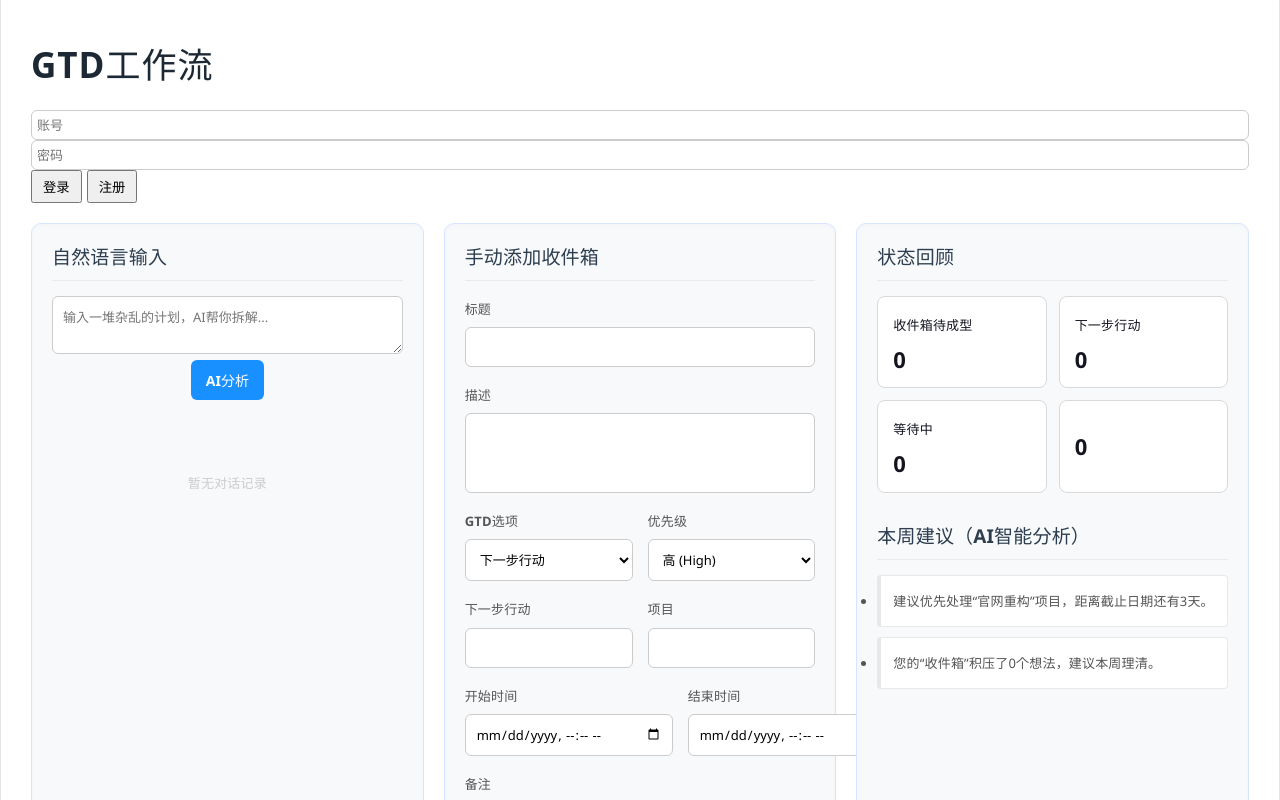
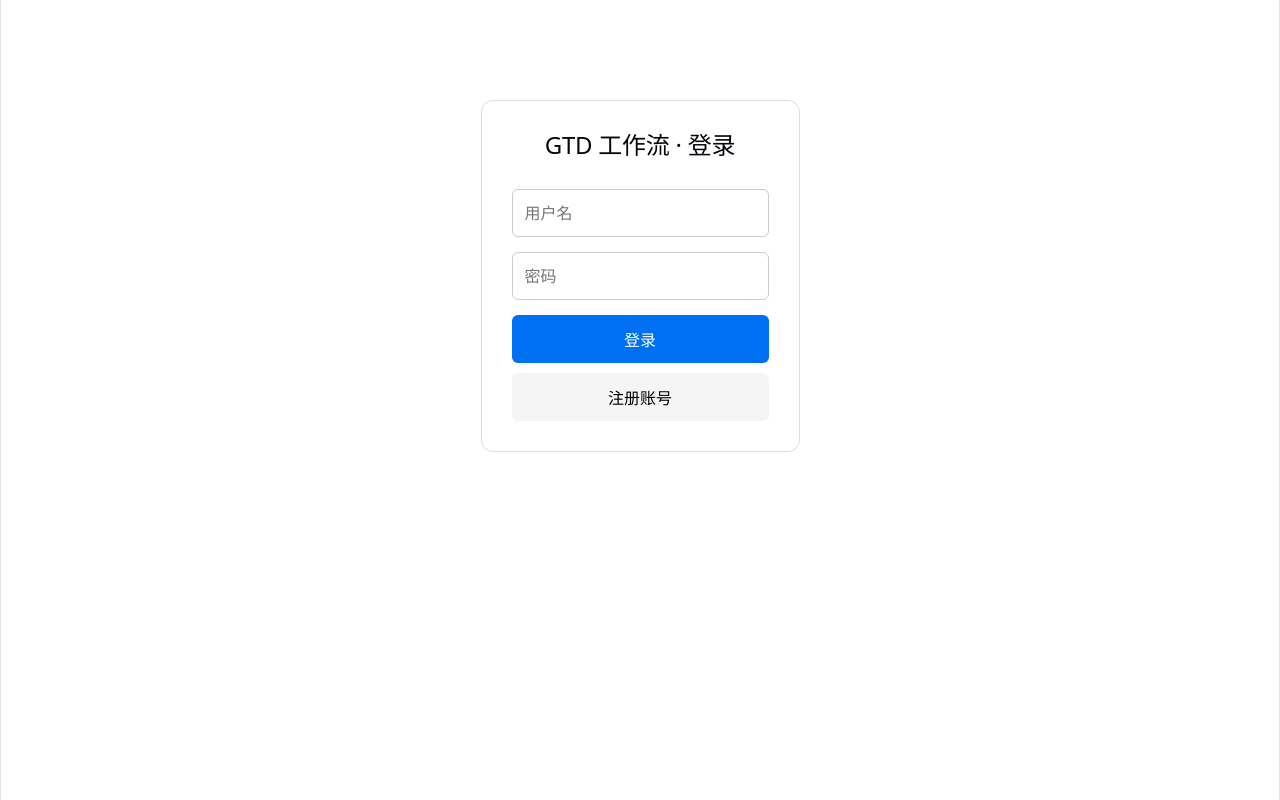
Before and after one commit to CNN-m/my-GTD-web3, a React (Vite) app: page / in a window 1280 px wide. Shown: the top 800 px of the page. Built offline with nearby package versions, Linux system fonts and the light colour scheme.

Commit message:
对接Cloudflare,修改登录页面

```diff
--- a/src/App.jsx
+++ b/src/App.jsx
@@ -4,12 +4,13 @@ import GtdPanel from './GtdPanel';
 import SchedulePanel from './SchedulePanel';
 
 export default function App() {
-  // ============== 核心修改：这里换成你的Worker地址 ==============
   const API_BASE_URL = "https://gtd-date-api.2180295860.workers.dev";
-  // ============================================================
 
-  // 登录状态（必须有，才能区分用户）
-  const [userId, setUserId] = useState(null);
+  // =============== 登录状态（会自动记住） ===============
+  const [userId, setUserId] = useState(() => {
+    return localStorage.getItem("userId") || null;
+  });
+
   const [username, setUsername] = useState("");
   const [password, setPassword] = useState("");
 
@@ -17,7 +18,22 @@ export default function App() {
   const [globalProjects, setGlobalProjects] = useState([]);
   const [isDataLoaded, setIsDataLoaded] = useState(false);
 
-  // ==================== 登录功能 ====================
+  // =============== 登录后自动保存到本地，永久记住 ===============
+  useEffect(() => {
+    if (userId) {
+      localStorage.setItem("userId", userId);
+    }
+  }, [userId]);
+
+  // =============== 退出登录 ===============
+  const handleLogout = () => {
+    setUserId(null);
+    localStorage.removeItem("userId");
+    setGlobalTasks([]);
+    alert("已退出登录");
+  };
+
+  // =============== 登录 ===============
   const handleLogin = async () => {
     try {
       const res = await fetch(`${API_BASE_URL}/login`, {
@@ -37,7 +53,7 @@ export default function App() {
     }
   };
 
-  // 注册功能
+  // =============== 注册 ===============
   const handleRegister = async () => {
     try {
       const res = await fetch(`${API_BASE_URL}/register`, {
@@ -52,9 +68,10 @@ export default function App() {
     }
   };
 
-  // ==================== 从云端获取任务 ====================
+  // =============== 加载用户的云端任务 ===============
   useEffect(() => {
-    if (!userId) return; // 未登录不加载
+    if (!userId) return;
+
     const fetchTasks = async () => {
       try {
         const res = await fetch(`${API_BASE_URL}/get-tasks`, {
@@ -64,17 +81,25 @@ export default function App() {
         });
         const data = await res.json();
         if (data.ok) {
-          setGlobalTasks(data.tasks);
+          const tasks = (data.tasks || []).map(t => {
+            try {
+              return JSON.parse(t.content);
+            } catch {
+              return t.content;
+            }
+          });
+          setGlobalTasks(tasks);
           setIsDataLoaded(true);
         }
       } catch (error) {
-        console.error("获取数据失败:", error);
+        console.error("获取数据失败", error);
       }
     };
+
     fetchTasks();
   }, [userId]);
 
-  // ==================== 保存任务到云端 ====================
+  // =============== 保存任务到云端 ===============
   const saveTaskToCloud = async (task) => {
     if (!userId) return;
     try {
@@ -91,18 +116,17 @@ export default function App() {
     }
   };
 
-  // 新增任务时自动保存到云端
   const handleAddGlobalTask = (newTask) => {
     const task = { ...newTask, id: Date.now() };
-    setGlobalTasks([task, ...globalTasks]);
-    saveTaskToCloud(task); // 自动同步云端
+    setGlobalTasks(prev => [task, ...prev]);
+    saveTaskToCloud(task);
   };
 
   const handleAddGlobalProject = (newProject) => {
-    setGlobalProjects([{ ...newProject, id: Date.now() }, ...globalProjects]);
+    setGlobalProjects(prev => [{ ...newProject, id: Date.now() }, ...prev]);
   };
 
-  // ==================== AI 功能（保留不变） ====================
+  // ==================== AI 部分不变 ====================
   const [chatHistory, setChatHistory] = useState([]);
   const [isAiModalOpen, setIsAiModalOpen] = useState(false);
   const [aiParsedTasks, setAiParsedTasks] = useState([]);
@@ -141,7 +165,6 @@ export default function App() {
     setAiParsedTasks([]);
   };
 
-  // ==================== 手动表单 ====================
   const handleManualSubmit = (event) => {
     event.preventDefault();
     const title = event.target.taskTitle.value;
@@ -182,7 +205,6 @@ export default function App() {
     event.target.reset();
   };
 
-  // ==================== 状态回顾 ====================
   const [reviewModal, setReviewModal] = useState({ isOpen: false, title: '', statusKey: '' });
   const counts = {
     inbox: globalTasks.filter(t => t.status === 'inbox' && !t.completed).length,
@@ -193,33 +215,62 @@ export default function App() {
   const openReview = (title, statusKey) => setReviewModal({ isOpen: true, title, statusKey });
   const closeReview = () => setReviewModal({ isOpen: false, title: '', statusKey: '' });
 
+  // =============== 未登录 → 只显示登录页面 ===============
+  if (!userId) {
     return (
-    <div className="app-root">
-      <header className="page-header">
-        <h1>GTD工作流</h1>
-        {/* 登录栏（新增） */}
-        <div style={{ marginTop: '10px' }}>
-          {!userId ? (
-            <>
+      <div style={{
+        maxWidth: '400px',
+        margin: '100px auto',
+        padding: '30px',
+        border: '1px solid #ddd',
+        borderRadius: '12px',
+        background: '#fff'
+      }}>
+        <h2 style={{ textAlign: 'center', marginBottom: '30px' }}>GTD 工作流 · 登录</h2>
+
+        <div style={{ marginBottom: '15px' }}>
           <input
-                placeholder="账号"
+            placeholder="用户名"
             value={username}
             onChange={(e) => setUsername(e.target.value)}
-                style={{ padding: '5px', marginRight: '5px' }}
+            style={{ width: '100%', padding: '12px', fontSize: '16px' }}
           />
+        </div>
+
+        <div style={{ marginBottom: '15px' }}>
           <input
             type="password"
             placeholder="密码"
             value={password}
             onChange={(e) => setPassword(e.target.value)}
-                style={{ padding: '5px', marginRight: '5px' }}
+            style={{ width: '100%', padding: '12px', fontSize: '16px' }}
           />
-              <button onClick={handleLogin} style={{ padding: '5px 10px' }}>登录</button>
-              <button onClick={handleRegister} style={{ padding: '5px 10px', marginLeft: '5px' }}>注册</button>
-            </>
-          ) : (
-            <h3>欢迎你，{username} ✅</h3>
-          )}
+        </div>
+
+        <button
+          onClick={handleLogin}
+          style={{ width: '100%', padding: '12px', fontSize: '16px', marginBottom: '10px', background: '#0070f3', color: '#fff', border: 'none', borderRadius: '6px' }}
+        >
+          登录
+        </button>
+
+        <button
+          onClick={handleRegister}
+          style={{ width: '100%', padding: '12px', fontSize: '16px', background: '#f5f5f5', border: 'none', borderRadius: '6px' }}
+        >
+          注册账号
+        </button>
+      </div>
+    );
+  }
+
+  // =============== 已登录 → 显示完整 GTD 系统 ===============
+  return (
+    <div className="app-root">
+      <header className="page-header">
+        <h1>GTD工作流</h1>
+        <div style={{ marginTop: '8px' }}>
+          <button onClick={handleLogout} style={{ padding: '6px 12px', fontSize: '14px' }}>退出登录</button>
         </div>
       </header>
 
```
Lines whose indentation alone changed are shown as unchanged.
